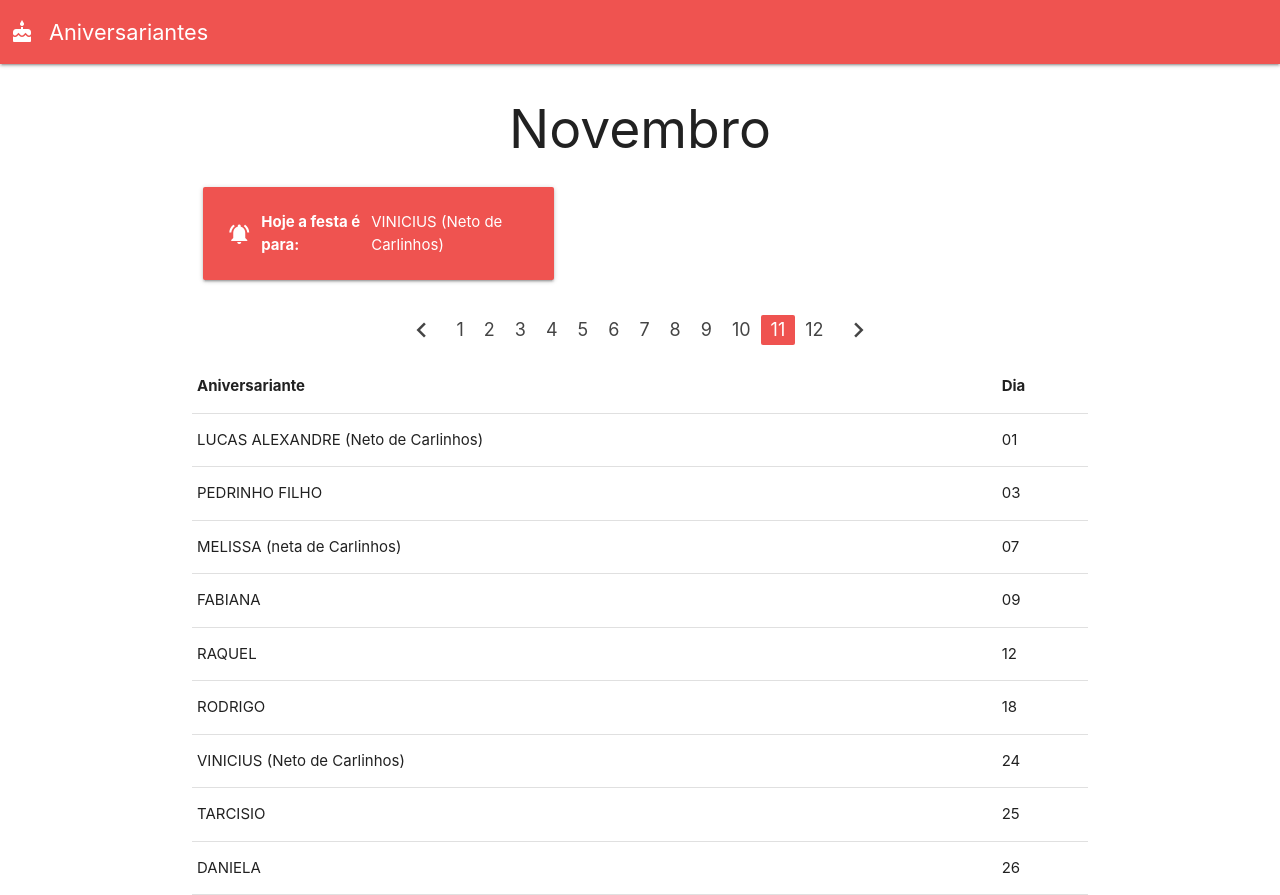
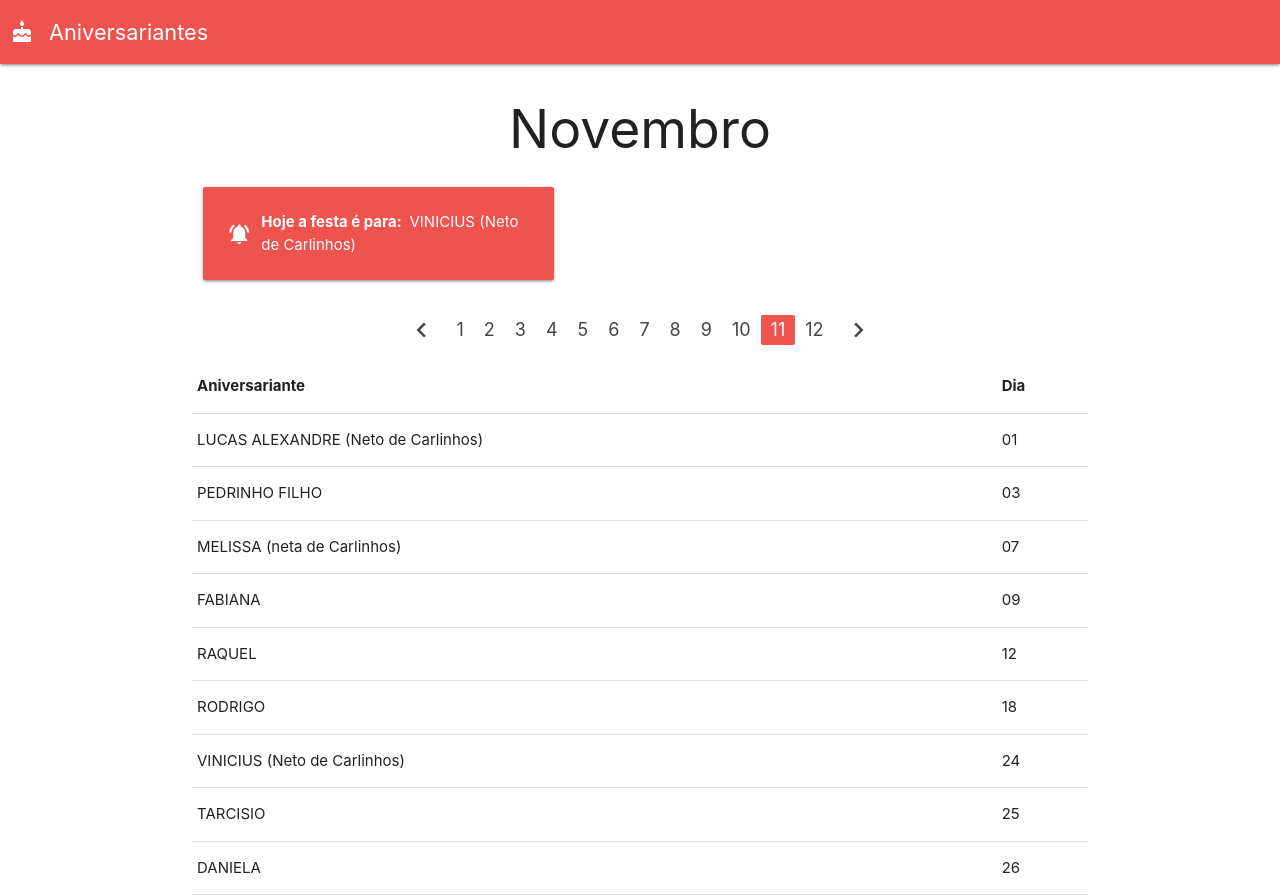
Before and after one commit to boa50/aniversariantes, a React (Create React App) app in the folder client/: page / in a window 1280 px wide. Built offline with nearby package versions, Linux system fonts and the light colour scheme.

Commit message:
ajustes textuais nos aniversariantes do dia

```diff
--- a/client/src/components/AniversariantesDia.js
+++ b/client/src/components/AniversariantesDia.js
@@ -22,8 +22,7 @@ const AniversariantesDia = () => {
                     <div className="card-panel red lighten-1">
                         <span className="white-text icon-text">
                             <i className="material-icons icon-padding">notifications_active</i>
-                            <strong style={{ fontWeight: "bold" }}>Hoje a festa é para: </strong>
-                            {texto}
+                            <span><strong style={{ fontWeight: "bold" }}>Hoje a festa é para: </strong> {texto}</span>
                         </span>
                     </div>
                 </div>
```
